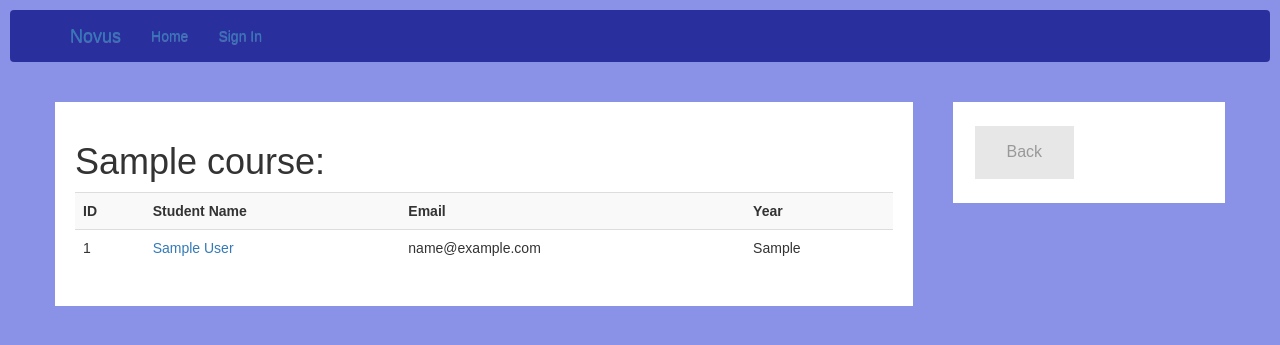
After one commit to rettka30/CUS1166_StudentSystem, a Flask app: page /course/roster/1 in a window 1280 px wide. The commit adds this page. Shown: the top 345 px of the page. Run offline with Flask 2, Linux system fonts and the light colour scheme; a user stored in the database is signed in; tables that the repository leaves empty hold one stand-in row (values such as "Sample post"); parts of the project's set-up code (start-up, migrations or seed data) failed here and were passed over; some libraries are stand-ins or nearby versions.

Commit message:
Fortieth Edit

```diff
--- a/app.py
+++ b/app.py
@@ -397,6 +397,12 @@ def assignment(id):
     assignment = Assignment.query.get(id)
     return render_template('assignment.html', assignment=assignment)
 
+@app.route('/course/roster/<int:id>')
+def course_roster(id):
+    course = Course.query.get(id)
+    students = course.students
+    return render_template('course_roster.html', course=course, students=students)
+
 def main():
     if (len(sys.argv)==2):
         print(sys.argv)
--- a/templates/course_details.html
+++ b/templates/course_details.html
@@ -12,6 +12,7 @@
     <div class="card" id="opt">
       <ul>
         <ol><a href="{{ url_for('add_assignment', id=course.id )}}" class="button">Add Assignment</a></ol>
+        <ol><a href="{{ url_for('course_roster', id=course.id )}}" class="button">Student Roster</a></ol>
       </ul>
     </div>
   </div>
--- /dev/null
+++ b/templates/course_roster.html
@@ -0,0 +1,51 @@
+{% extends 'layout.html' %}
+
+{% block head %}
+        <link rel="stylesheet" href="//maxcdn.bootstrapcdn.com/bootstrap/3.2.0/css/bootstrap.min.css">
+        <link rel="stylesheet" href="//maxcdn.bootstrapcdn.com/bootstrap/3.2.0/css/bootstrap-theme.min.css">
+        <link rel="stylesheet" type="text/css" href="/static/css/roster.css">
+{% endblock %}
+
+{% block app_content %}
+<div class="row">
+  <div class="leftcolumn">
+    <div class="card" id="opt">
+      <h1>{{course.name}}: </h1>
+      <!-- {% for admin in admins %}
+        <ul>
+          <li>
+            <a href="{{ url_for('details', type='Administrator', id=admin.id) }}">
+                      {{admin.id}}. {{admin.name}}
+            </a>
+          </li>
+        </ul>
+      {% endfor %} -->
+      <div style="text-align:center">
+        <table class="table table-striped" >
+          <tr>
+            <th>ID</th>
+            <th>Student Name</th>
+            <th>Email</th>
+            <th>Year</th>
+          </tr>
+          {% for student in students %}
+          <tr class="text-left">
+            <td>{{student.id}}</td>
+            <td><a href="{{ url_for('details', type='Student', id=student.id) }}">{{student.name}}</a></td>
+            <td>{{student.email}}</td>
+            <td>{{student.year}}</td>
+          </tr>
+          {% endfor %}
+        </table>
+      </div>
+    </div>
+  </div>
+  <div class="rightcolumn">
+    <div class="card">
+      <a href="{{ url_for('details', type='Course', id=course.id) }}" class="button">
+        Back
+      </a>
+    </div>
+  </div>
+</div>
+{% endblock %}
```
Also changed, not shown: app.db.
